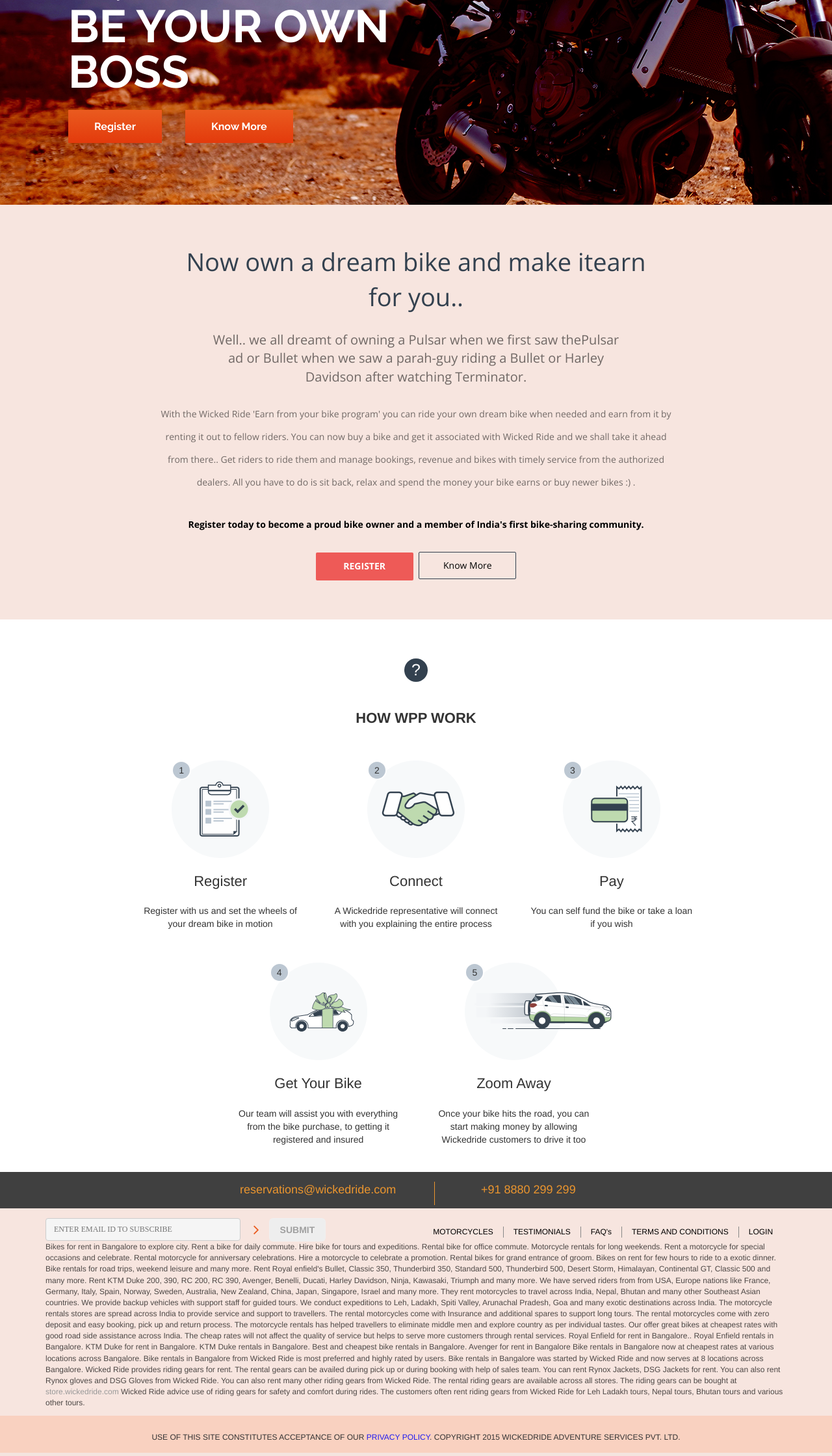
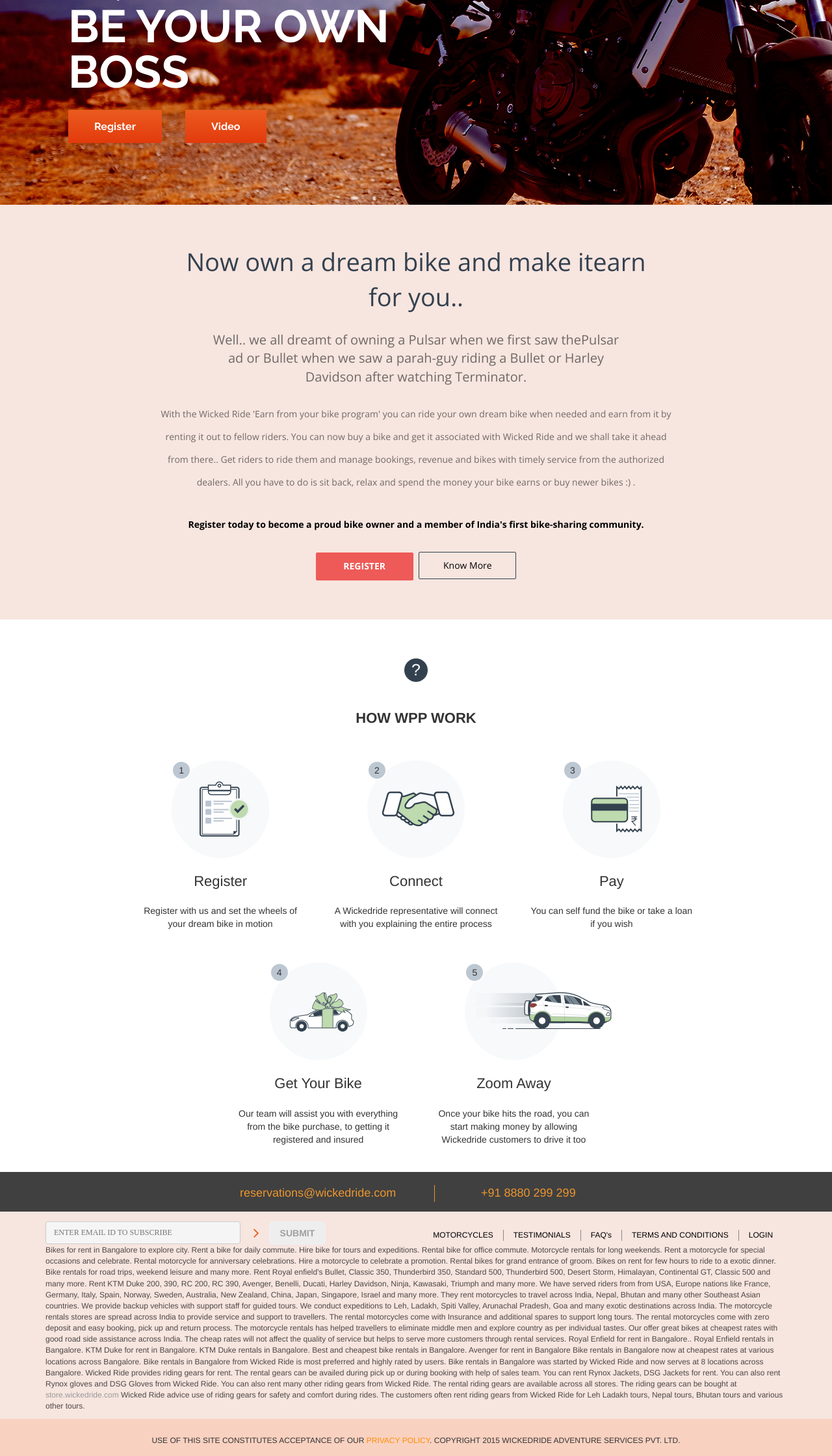
Before and after one commit to rahulbind/ZoomCar, a PHP site: page / in a window 1280 px wide. Shown: the part 235-2475 px from the top of the page at 65% size. Run offline with PHP 8.4, Linux system fonts and the light colour scheme; some libraries are stand-ins or nearby versions.

Commit message:
modified index.php, css/style.cs, modal.html

```diff
--- a/css/style.css
+++ b/css/style.css
@@ -809,17 +809,17 @@ body > div.container-fluid.clearfix.end-footer > div > div > div > div > div > a
 .contact-details{
 	background: rgba(0, 0, 0, 0.75);
 }
-.emailid{
+/*.emailid{
 	width: 200px;
     font-size: 18px;
     float: left;
-    /* text-align: center; */
+
     color: #eb952e;
     padding: 0px 299px;
     border-right: #eb952e solid 1px;
     margin-top: 15px;
-}
-.mob-no{
+}*/
+body > div.container-fluid.clearfix.contact-details > div > div > div > div.mob-no > p > a{
 	width: 200px;
     float: right;
     /*color: #eb952e;*/
@@ -828,6 +828,20 @@ body > div.container-fluid.clearfix.end-footer > div > div > div > div > div > a
     /*padding: 0px -12px;*/
     font-size: 18px;
     margin-right: 270px;
-    margin-top: 15px;
-    margin-bottom: 5px;
+    margin-top: 10px;
+    margin-bottom: 15px;
 }
+body > div.container-fluid.clearfix.end-footer > div > div > div > div > div > a{
+	color: #ff8d05;
+    text-decoration: none;
+}
+body > div.container-fluid.clearfix.contact-details > div > div > div > div.emailid > p > a{
+	width: 200px;
+    font-size: 18px;
+    float: left;
+    /* text-align: center; */
+    color: #eb952e;
+    padding: 0px 299px;
+    border-right: #eb952e solid 1px;
+    margin-top: 10px;
+}
--- a/index.php
+++ b/index.php
@@ -242,10 +242,10 @@
             <div class="row">
                 <div class="col-md-12">
                     <div class="emailid">
-                        <p>reservations@wickedride.com</p>
+                        <p><a href="#">reservations@wickedride.com</a></p>
                     </div>
                     <div class="mob-no">
-                        <p>+91 8880 299 299</p>
+                        <p><a href="#">+91 8880 299 299</a></p>
                     </div>
                 </div>
             </div>
--- a/modal.html
+++ b/modal.html
@@ -143,3 +143,17 @@
         </div>
     </div>
 </div>
+<div id="myModal" class="modal fade" role="dialog">
+    <div class="modal-dialog">
+
+        <!-- Modal content-->
+        <div class="modal-content">
+            <div class="modal-header">
+                <button type="button" class="close" data-dismiss="modal">&times;</button>
+                <h4 class="modal-title">ZAP Registration</h4>
+            </div>
+            <div class="modal-body">
+            </div>
+        </div>
+    </div>
+</div>
--- a/slider.php
+++ b/slider.php
@@ -140,7 +140,8 @@
                     	style="z-index: 19; max-width: auto; max-height: auto; white-space: nowrap;"
                     >
                         <div class=" rs-slideloop" data-easing="Power3.easeInOut" data-speed="2" data-xs="0" data-xe="0" data-ys="0" data-ye="0">
-                            <a href="know-more.php" class="largeredbtn">Know More</a>
+                            <!-- <a href="know-more.php" class="largeredbtn">Know More</a> -->
+                            <a data-toggle="modal" data-target="#myModal" class="largeredbtn">Video</a>
                         </div>
                     </div>
                 </li>
```
